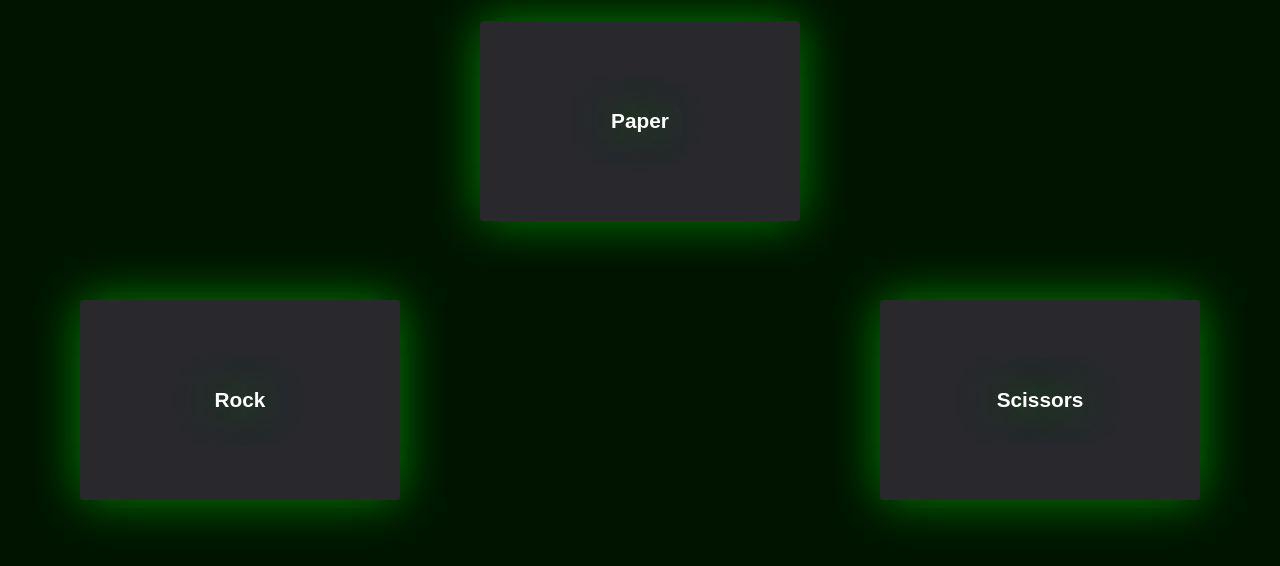
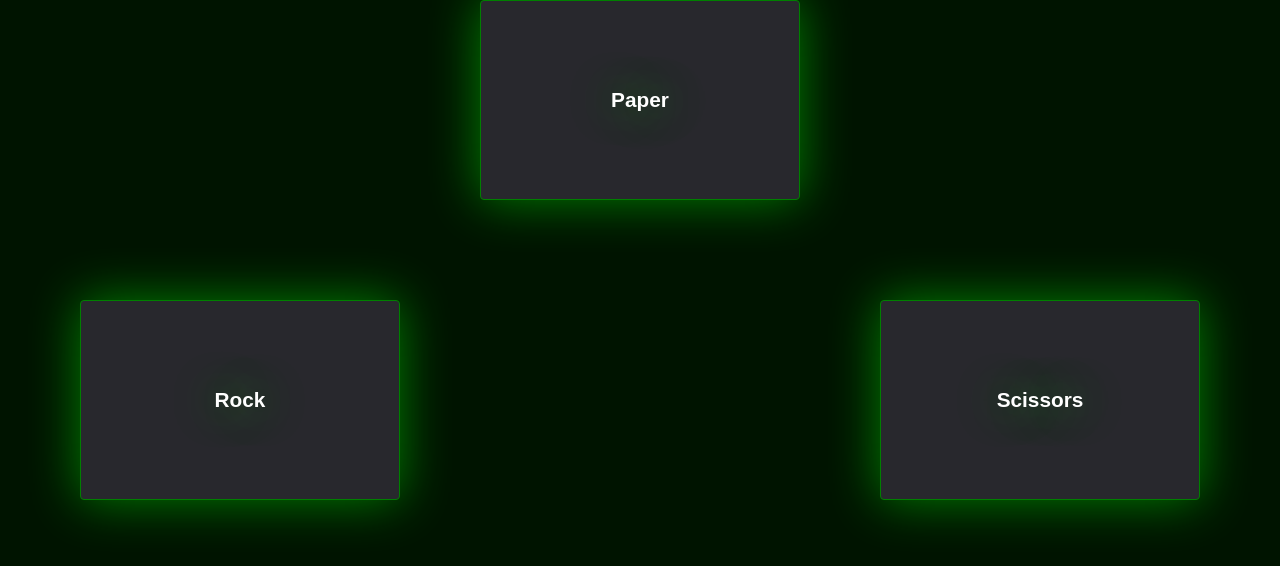
Before and after one commit to FaridMo99/TOP-Project-RockPaperScissors, a plain HTML site: page index.html in a window 1280 px wide. Drawn offline with Linux system fonts and the light colour scheme.

Commit message:
added styles and changed p to buttons

```diff
--- a/index.html
+++ b/index.html
@@ -8,9 +8,9 @@
 </head>
 <body>
 
-    <p class="rock">Rock</p>
-    <p class="paper">Paper</p>
-    <p class="scissors">Scissors</p>
+    <button class="rock">Rock</button>
+    <button class="paper">Paper</button>
+    <button class="scissors">Scissors</button>
 
 
     <script src="javascript.js">
--- a/styles.css
+++ b/styles.css
@@ -14,7 +14,7 @@ body {
     align-items:center;
 }
 
-p {
+button {
     background-color:var(--div-bg-color);
     width:25%;
     height:25%;
@@ -29,11 +29,15 @@ p {
     text-shadow:0 0 40px green;
     box-shadow:0 0 50px green;
     border-radius:4px;
+    border:1px solid green;
 
 }
 
-p:hover {
+button:hover {
     color:black;
+    border:purple;
+    box-shadow:0 0 50px purple;
+    text-shadow:0 0 40px purple;
 }
 
 
```
